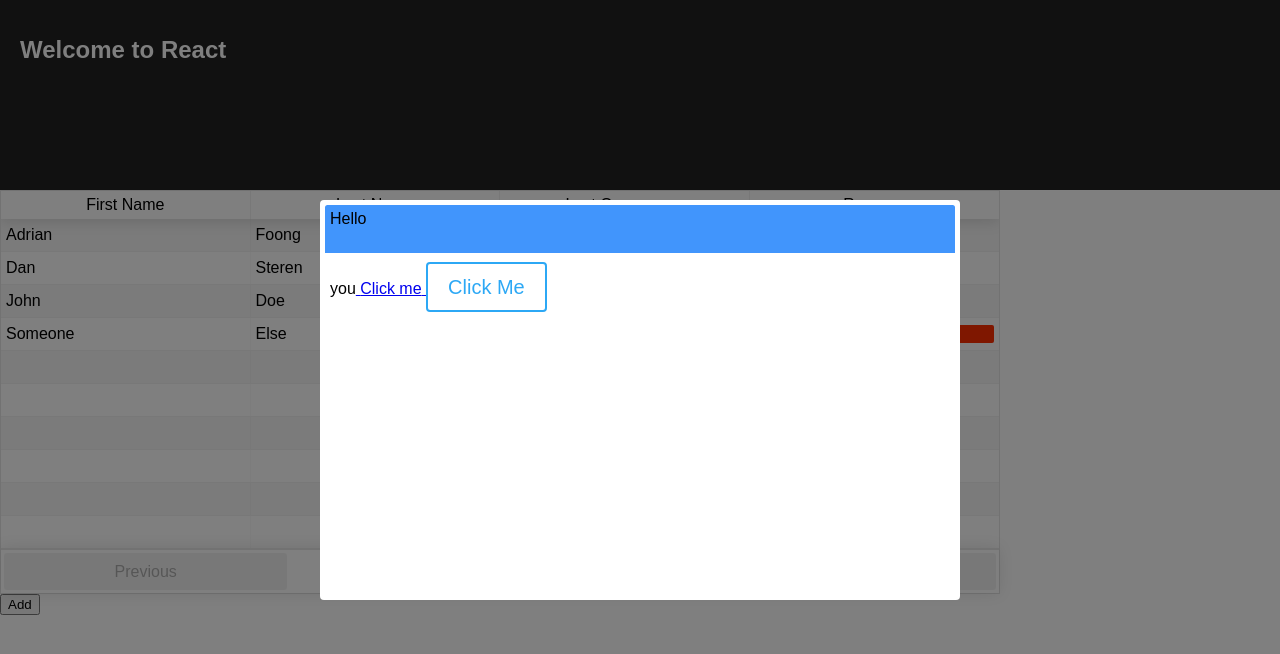
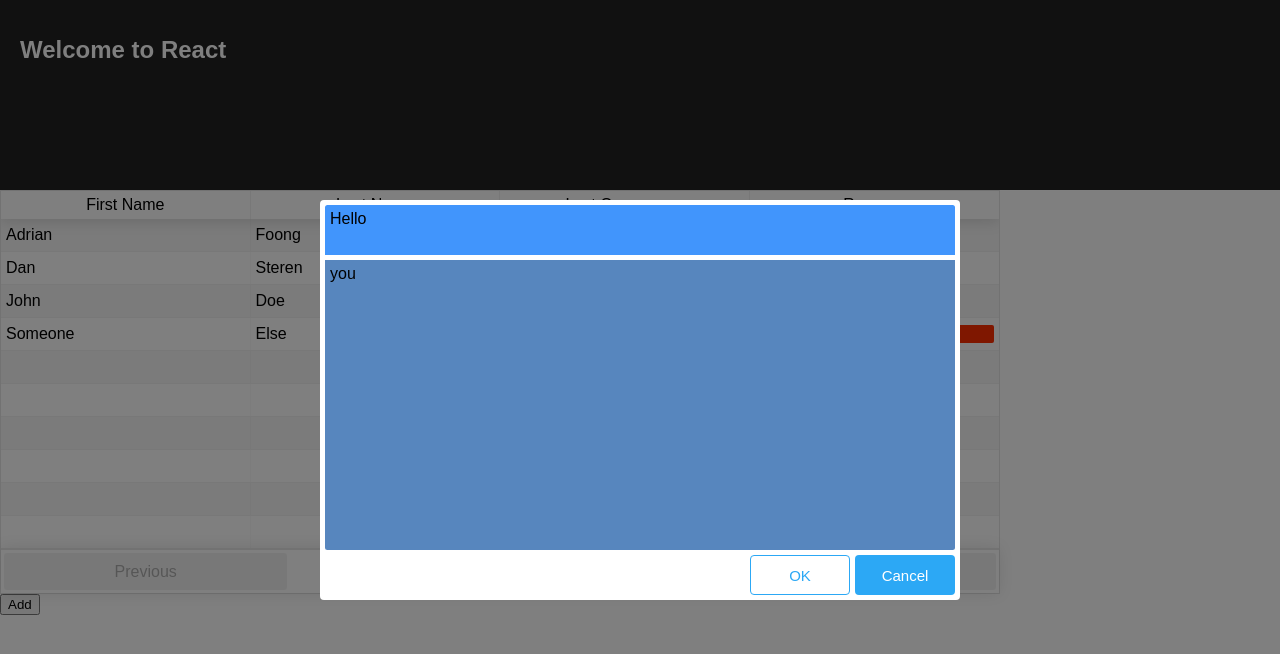
Before and after one commit to adrfoong/felix, a React (Create React App) app: page / in a window 1280 px wide. Both pictures are taken after a click on the button "Add". Shown: the top 654 px of the page. Built offline with nearby package versions, Linux system fonts and the light colour scheme.

Commit message:
update modal + button

```diff
--- a/src/App.js
+++ b/src/App.js
@@ -11,7 +11,7 @@ import './App.css';
 
 import occurrences from './occurrences';
 import OccurrenceTable from './OccurrenceTable';
-import { BasicModal } from './Modal';
+import { BasicModal, Modal } from './Modal';
 
 
 // const Card = props => (
@@ -87,7 +87,13 @@ export default class App extends Component {
           </header>
           <OccurrenceTable data={this.test} />
           <button onClick={() => this.openModal()}>Add</button>
-          { modalActive ? <BasicModal header='Hello' body='you' /> : null}
+          <BasicModal
+            header='Hello'
+            body='you'
+            isOpen={modalActive}
+            onAccept={() => this.closeModal()}
+            onCancel={() => this.closeModal()}
+          />
         </div>
       );
     }
--- a/src/Button.css
+++ b/src/Button.css
@@ -1,35 +1,34 @@
 .button {
   box-sizing: border-box;
-  height: 50px;
-  /* width: 3em; */
+  display: inline-block;
+  height: 40px;
+  min-width: 100px;
 
-  -webkit-border-radius: 4;
-  -moz-border-radius: 4;
+  -webkit-border-radius: 4px;
+  -moz-border-radius: 4px;
   border-radius: 4px;
   border: none;
   font-family: Arial;
   color: #ffffff;
-  font-size: 20px;
+  font-size: 15px;
   background: #2ca8f5;
-  padding: 10px 20px 10px 20px;
+  padding: 5px 10px;
   text-decoration: none;
   cursor: pointer;
 }
 
 .button:hover {
-  background: #3498db;
+  background: #5bbae6;
 }
 
-.button.outline {
-  font-family: Arial;
+.button--outline {
   color: #2ca8f5;
-  font-size: 20px;
   background: #ffffff;
   padding: 10px 20px 10px 20px;
-  border: solid #2ca8f5 2px;
+  border: solid #2ca8f5 1px;
 }
 
-.button.outline:hover {
+.button--outline:hover {
   color: #ffffff;
   background: #2ca8f5;
 }
--- a/src/Button.js
+++ b/src/Button.js
@@ -5,14 +5,16 @@ import classNames from 'classnames';
 import './Button.css';
 
 const Button = props => {
-  const { href, onClick, children } = props;
-  return href ? <a href={href}> { children } </a> : <button onClick={onClick} className='button'> { children } </button>;
+  const { href, onClick, children, variant } = props;
+  const variantClass = variant ? `button--${variant}` : null;
+  const style = classNames('button', variantClass);
+  return href ? <a href={href} className={style}> { children } </a> : <button onClick={onClick} className={style}> { children } </button>;
 };
 
 const requiredProps = ['href', 'onClick'];
 
 const oneOrTheOther = (props, componentName, propPool) => {
-  const error = !propPool.some(prop => props[prop])
+  const error = !propPool.some(prop => props[prop]);
 
   if (error) {
     const list = propPool.join(', ');
@@ -40,11 +42,13 @@ Button.propTypes = {
     return null;
   },
   children: PropTypes.node.isRequired,
+  variant: PropTypes.string,
 };
 
 Button.defaultProps = {
   href: undefined,
   onClick: undefined,
-}
+  variant: undefined,
+};
 
 export default Button;
--- a/src/Modal.css
+++ b/src/Modal.css
@@ -1,4 +1,4 @@
-.modal-container {
+.modal__container {
   box-sizing: border-box;
   width: 50%;
   height: 50%;
@@ -14,7 +14,7 @@
 
 }
 
-.modal::before {
+.modal.show::before {
   content: '';
   width: 100vw;
   height: 100vh;
@@ -24,62 +24,52 @@
   left: 0;
 }
 
-.modal-header.basic {
+.modal__container--basic {
+  display: grid;
+  grid-template-areas: 'header'
+                        'body'
+                        'footer';
+  grid-template-rows: 50px auto 40px;
+}
+
+.modal__header--basic {
   box-sizing: border-box;
   background-color: #4195fc;
-  height: 50px;
+  /* height: 50px; */
   border-radius: 2.5px;
   border-bottom-left-radius: 0;
   border-bottom-right-radius: 0;
 
   padding: 5px;
-  border-bottom: 2.5px solid white;
+  grid-area: header;
 }
 
-.modal-body.basic {
+.modal__body--basic {
   box-sizing: border-box;
-  /* background-color: #5786be; */
-  height: calc(100% - 50px);
+  background-color: #5786be;
+  /* height: calc(100% - 50px); */
   border-radius: 2.5px;
   border-top-left-radius: 0;
   border-top-right-radius: 0;
 
   padding: 5px;
-  border-top: 2.5px solid white;
+  margin: 5px 0;
+  grid-area: body;
 }
 
-.button {
-  box-sizing: border-box;
-  height: 50px;
-  /* width: 3em; */
+.modal__footer--basic {
+  display: flex;
+  flex-direction: column;
+  justify-content: center;
 
-  -webkit-border-radius: 4;
-  -moz-border-radius: 4;
-  border-radius: 4px;
-  border: none;
-  font-family: Arial;
-  color: #ffffff;
-  font-size: 20px;
-  background: #2ca8f5;
-  padding: 10px 20px 10px 20px;
-  text-decoration: none;
-  cursor: pointer;
+  grid-area: footer;
 }
 
-.button:hover {
-  background: #3498db;
+.button-container {
+  display: flex;
+  justify-content: flex-end;
 }
 
-.button.outline {
-  font-family: Arial;
-  color: #2ca8f5;
-  font-size: 20px;
-  background: #ffffff;
-  padding: 10px 20px 10px 20px;
-  border: solid #2ca8f5 2px;
+.button-container .button:not(:nth-last-child(1)) {
+  margin-right: 5px;
 }
-
-.button.outline:hover {
-  color: #ffffff;
-  background: #2ca8f5;
-}
--- a/src/Modal.js
+++ b/src/Modal.js
@@ -1,4 +1,4 @@
-import React, { Component } from 'react';
+import React, { Component, Fragment } from 'react';
 import ReactDOM from 'react-dom';
 import PropTypes from 'prop-types';
 import classNames from 'classnames';
@@ -23,32 +23,43 @@ class Modal extends Component {
   }
 
   render() {
+    const { children, isOpen, variant } = this.props;
+
     this.el.classList.add('modal');
 
-    const { children } = this.props;
+    if (isOpen) {
+      this.el.classList.add('show');
+    } else {
+      this.el.classList.remove('show');
+    }
 
-    return ReactDOM.createPortal(
-      // <BasicModal header={header} body={body}>
-      //   {this.props.children}
-      // </BasicModal>,
-      children,
+    const variantClass = `modal__container--${variant}`;
+
+    return isOpen ? ReactDOM.createPortal(
+      <ModalContainer className={classNames('modal__container', variantClass)}>
+        { children }
+      </ModalContainer>,
       this.el
-    );
+    ) : null;
   }
 }
 
 Modal.propTypes = {
   children: PropTypes.element.isRequired,
-  // header: PropTypes.element.isRequired,
-  // body: PropTypes.element.isRequired,
-// target: PropTypes.instanceOf(Element).isRequired,
+  isOpen: PropTypes.bool,
+  variant: PropTypes.string,
+};
+
+Modal.defaultProps = {
+  isOpen: false,
+  variant: undefined,
 };
 
 const ModalContainer = props => {
   const { className } = props;
 
   return (
-    <div className={classNames('modal-container', className)}>
+    <div className={classNames('modal__container', className)}>
       { props.children }
     </div>
   );
@@ -66,18 +77,37 @@ ModalContainer.defaultProps = {
   className: '',
 };
 
+const BasicModalContent = props => {
+  const { header, body, onAccept, onCancel } = props;
+  return (
+    <Fragment>
+      <div className='modal__header--basic'>{header}</div>
+      <div className='modal__body--basic'>
+        {body}
+      </div>
+      <div className='modal__footer--basic'>
+        <div className='button-container'>
+          <Button variant='outline' onClick={onCancel}>OK</Button>
+          <Button onClick={onAccept}>Cancel</Button>
+        </div>
+      </div>
+    </Fragment>
+  );
+};
+
+BasicModalContent.propTypes = {
+  header: PropTypes.node.isRequired,
+  body: PropTypes.node.isRequired,
+  onAccept: PropTypes.func.isRequired,
+  onCancel: PropTypes.func.isRequired,
+};
+
+
 const BasicModal = props => {
-  const { header, body } = props;
+  const { isOpen } = props;
   return (
-    <Modal>
-      <ModalContainer className='basic'>
-        <div className='modal-header basic'>{header}</div>
-        <div className='modal-body basic'>
-          {body}
-          <Button href='asd'>Click me</Button>
-          <button className='button outline'>Click Me</button>
-        </div>
-      </ModalContainer>
+    <Modal variant='basic' isOpen={isOpen}>
+      <BasicModalContent {...props} />
     </Modal>
   );
 };
@@ -85,6 +115,13 @@ const BasicModal = props => {
 BasicModal.propTypes = {
     header: PropTypes.string.isRequired,
     body: PropTypes.string.isRequired,
+    onAccept: PropTypes.func.isRequired,
+    onCancel: PropTypes.func.isRequired,
+    isOpen: PropTypes.bool,
+};
+
+BasicModal.defaultProps = {
+  isOpen: false,
 };
 
 export { BasicModal, Modal };
```
Also changed, not shown: .eslintrc.json.
